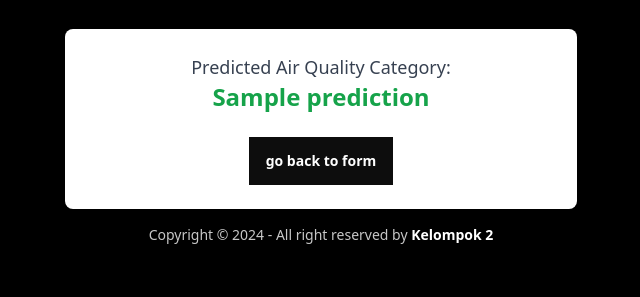
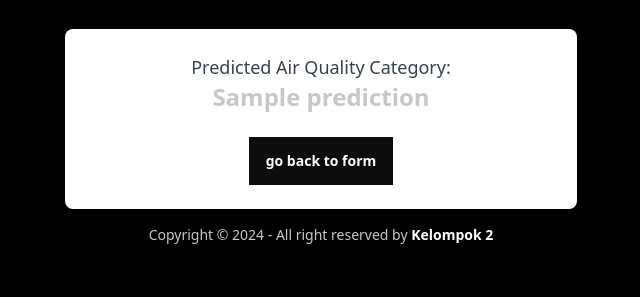
Before and after one commit to Queniex/Air-Quality-CNN, a Flask app: template templates/result.html in a window 1280 px wide. Shown: the part 179-476 px from the top of the page, without its empty margins (319-959 px from the left). Run offline with Flask 3, Linux system fonts and the light colour scheme; the template is opened without the code that fills it: most values are stand-ins (such as "Sample title", 1, 10 or a date in 2020); parts of the project's set-up code (start-up, migrations or seed data) failed here and were passed over; some libraries are stand-ins or nearby versions.

Commit message:
feat: add different color based on the prediction result

```diff
--- a/templates/result.html
+++ b/templates/result.html
@@ -8,7 +8,16 @@
 
     <div class="bg-white p-6 rounded-lg shadow-lg w-full max-w-lg mx-auto text-center">
         <p class="text-lg text-gray-700">Predicted Air Quality Category:</p>
-        <p class="text-2xl font-bold text-green-600">{{ prediction }}</p>
+
+        {% if prediction == "BAIK" %}
+            <p class="text-2xl font-bold text-green-600">{{ prediction }}</p>
+        {% elif prediction == "SEDANG" %}
+            <p class="text-2xl font-bold text-yellow-600">{{ prediction }}</p>
+        {% elif prediction == "TIDAK SEHAT" %}
+            <p class="text-2xl font-bold text-red-600">{{ prediction }}</p>
+        {% else %}
+            <p class="text-2xl font-bold text-black-600">{{ prediction }}</p>
+        {% endif %}
 
         <div class="mt-6">
             <a href="{{ url_for('result') }}" class="btn btn-black text-white">Go back to form</a>
```
